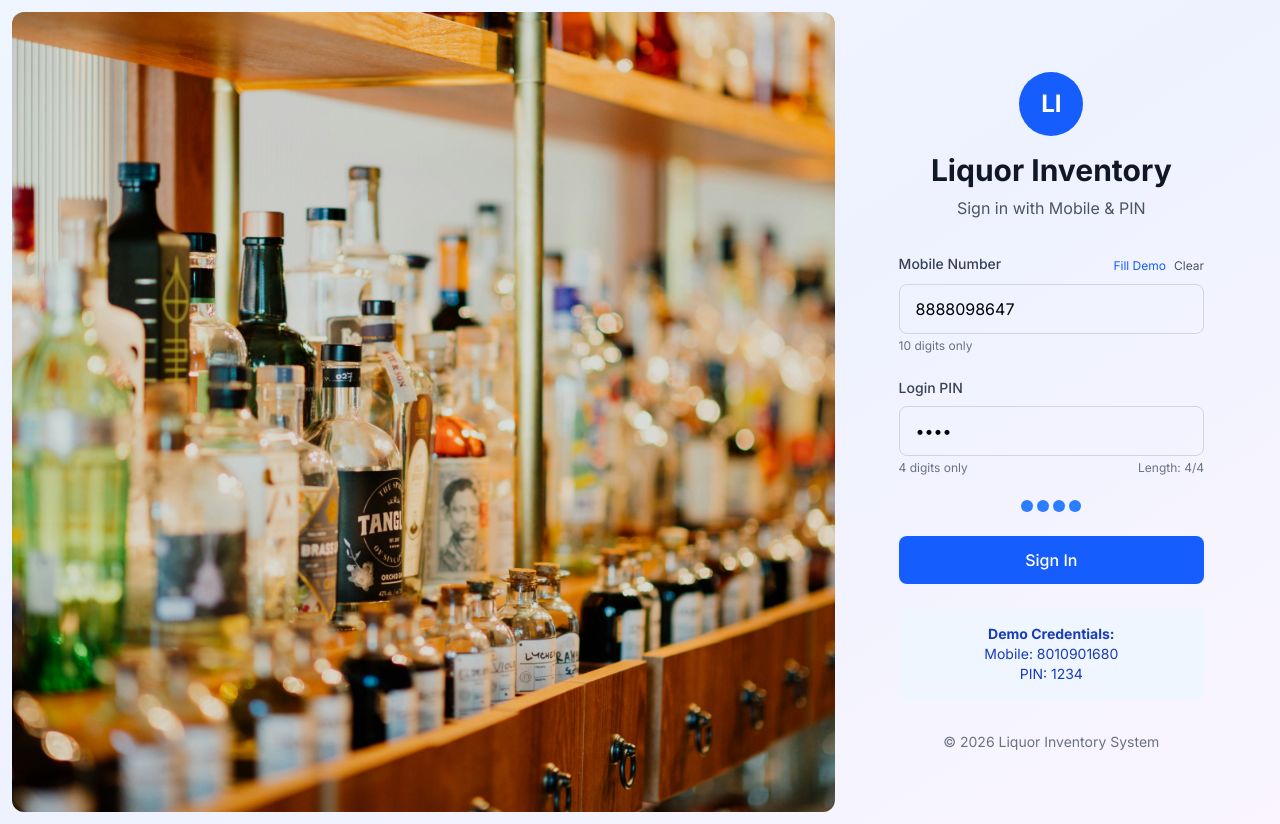
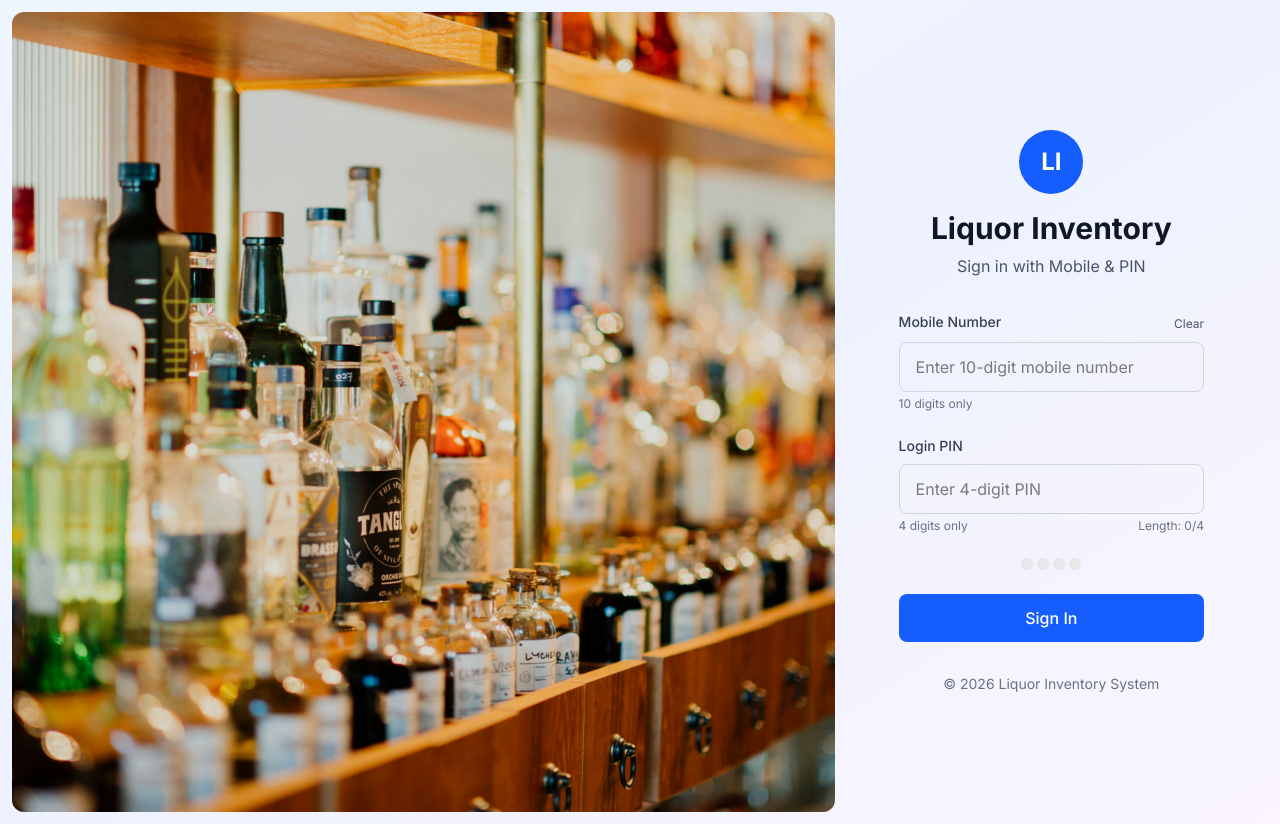
Before and after one commit to Anumesh08/liqor-inventory-system, a Next.js app: page /login in a window 1280 px wide. Built offline with nearby package versions, Linux system fonts and the light colour scheme; no server answers.

Commit message:
updated tested login 6-2-26

```diff
--- a/src/app/login/page.tsx
+++ b/src/app/login/page.tsx
@@ -116,7 +116,7 @@ export default function LoginPage() {
               />
 
               {/* Demo Info */}
-              <div className="mt-6 p-4 bg-blue-50 rounded-lg">
+              {/* <div className="mt-6 p-4 bg-blue-50 rounded-lg">
                 <p className="text-sm text-blue-800 text-center">
                   <strong>Demo Credentials:</strong>
                   <br />
@@ -124,7 +124,7 @@ export default function LoginPage() {
                   <br />
                   PIN: 1234
                 </p>
-              </div>
+              </div> */}
 
               {/* Footer */}
               <div className="mt-8 text-center">
--- a/src/components/auth/LoginForm.tsx
+++ b/src/components/auth/LoginForm.tsx
@@ -13,8 +13,8 @@ export default function LoginForm({
   loading,
   error,
 }: LoginFormProps) {
-  const [mobile_no, setMobileNo] = useState("8888098647");
-  const [login_pin, setLoginPin] = useState("1234");
+  const [mobile_no, setMobileNo] = useState("");
+  const [login_pin, setLoginPin] = useState("");
 
   const handleSubmit = (e: React.FormEvent) => {
     e.preventDefault();
@@ -40,13 +40,13 @@ export default function LoginForm({
             Mobile Number
           </label>
           <div className="space-x-2">
-            <button
+            {/* <button
               type="button"
               onClick={fillDemoData}
               className="text-xs text-blue-600 hover:text-blue-800"
             >
               Fill Demo
-            </button>
+            </button> */}
             <button
               type="button"
               onClick={clearForm}
@@ -59,6 +59,7 @@ export default function LoginForm({
         <input
           type="tel"
           value={mobile_no}
+          autoComplete="off"
           onChange={(e) =>
             setMobileNo(e.target.value.replace(/\D/g, "").slice(0, 10))
           }
@@ -82,6 +83,7 @@ export default function LoginForm({
         </div>
         <input
           type="password"
+          autoComplete="off"
           value={login_pin}
           onChange={(e) =>
             setLoginPin(e.target.value.replace(/\D/g, "").slice(0, 4))
```
